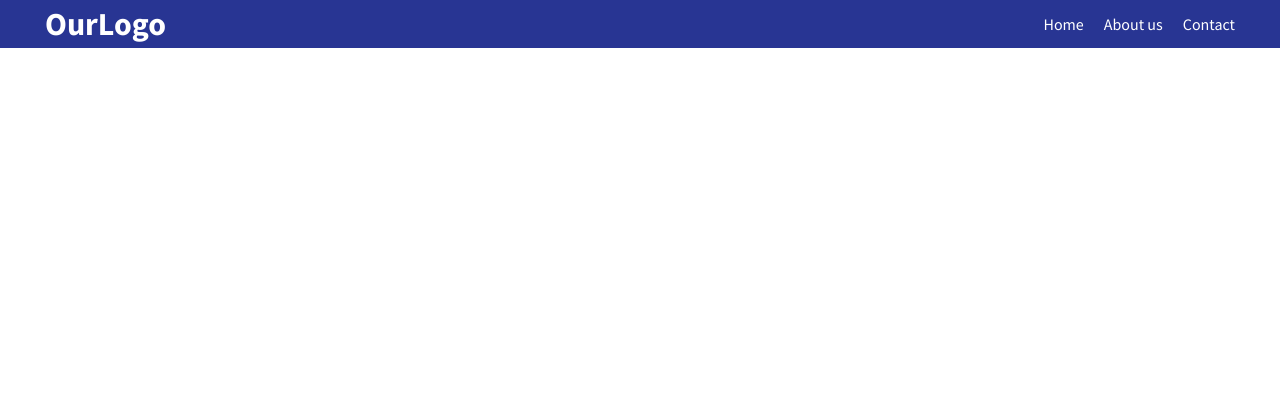
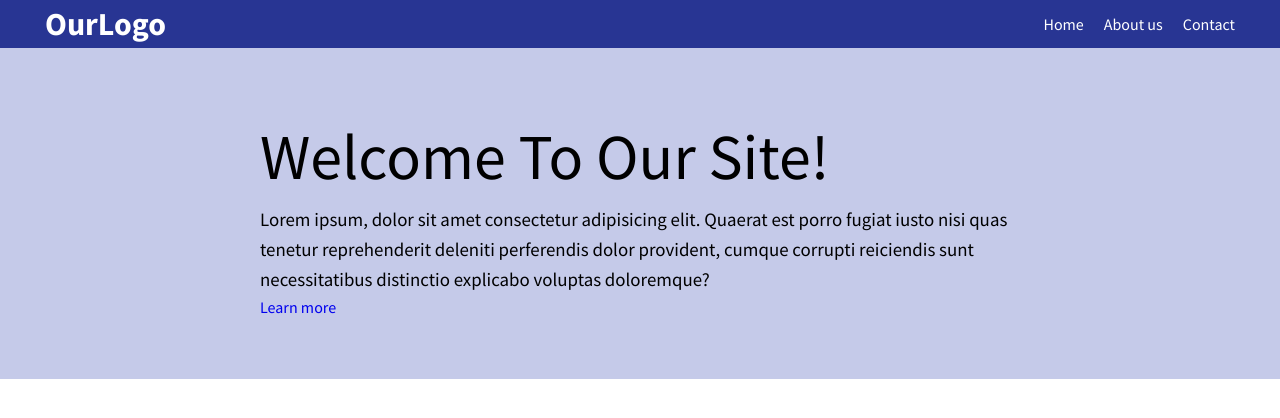
Before and after one commit to Marko4123/flex_basic, a plain HTML site: page index.html in a window 1280 px wide. Drawn offline with Linux system fonts and the light colour scheme.

Commit message:
flex_basics

```diff
--- a/css/style.css
+++ b/css/style.css
@@ -34,3 +34,21 @@ header .nav a:hover {
 header .nav li {
     margin-left:20px;
 }
+.main-content {
+    background-color:#c5cae9;
+    padding: 60px 45px;
+    display:flex;
+    justify-content: center;
+}
+.main-content-inner {
+    max-width:760px;
+}
+.main-content h1 {
+    font-weight: normal;
+    font-size: 4rem;
+    margin:0;
+}
+.main-content p {
+    font-size:1.18rem;
+    line-height:1.6;
+}
--- a/index.html
+++ b/index.html
@@ -20,7 +20,11 @@
         </ul>
     </header>
     <div class="main-content">
-
+        <div class="main-content-inner">
+            <h1>Welcome To Our Site!</h1>
+            <p>Lorem ipsum, dolor sit amet consectetur adipisicing elit. Quaerat est porro fugiat iusto nisi quas tenetur reprehenderit deleniti perferendis dolor provident, cumque corrupti reiciendis sunt necessitatibus distinctio explicabo voluptas doloremque?</p>
+            <a href="#">Learn more</a>
+        </div>
     </div>
 </body>
 </html>
```
